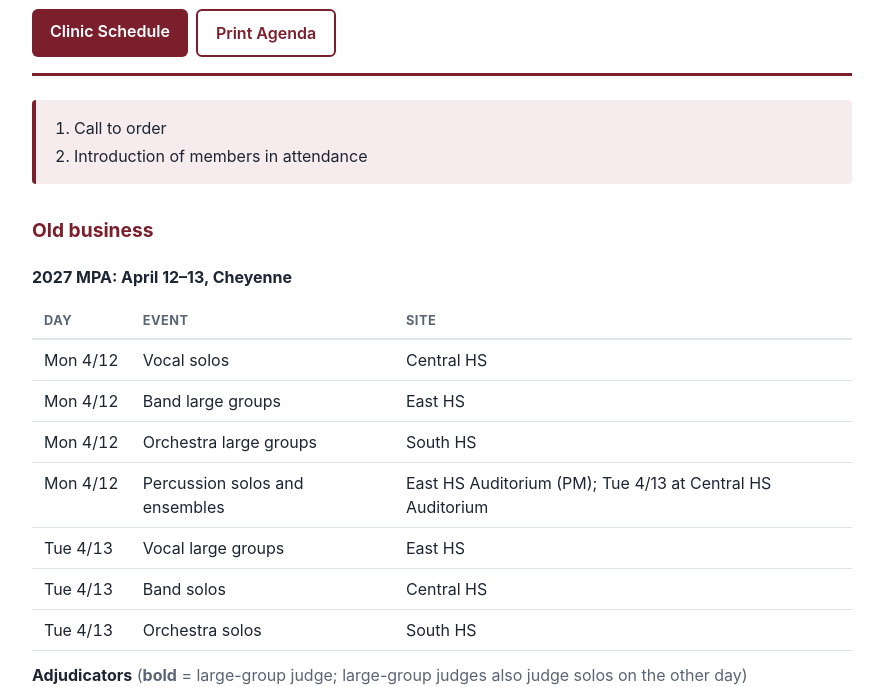
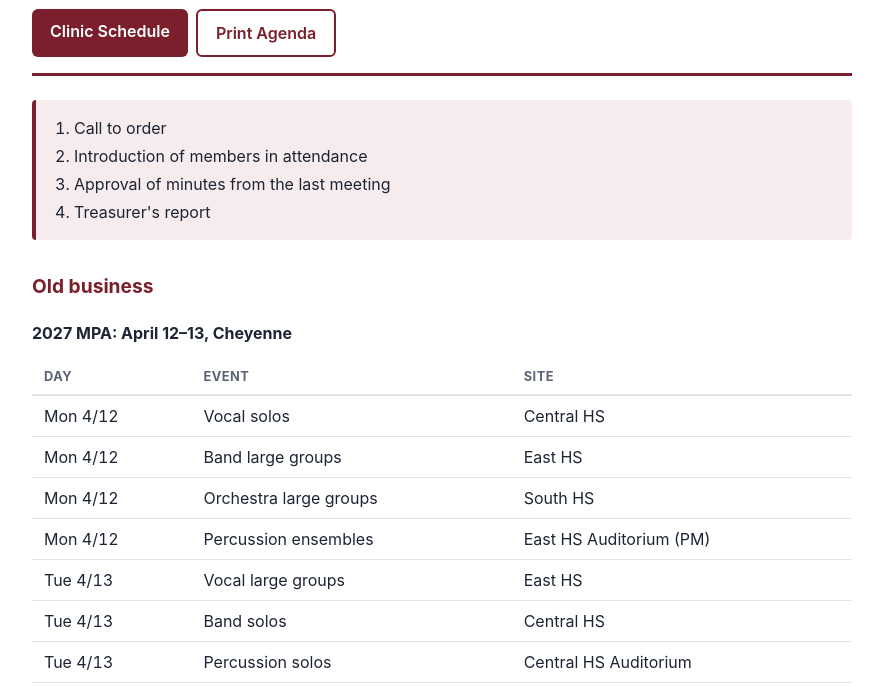
Before and after one commit to btschu/district-clinic-meeting-agenda, a plain HTML site: page index.html in a window 1280 px wide. Shown: the part 117-804 px from the top of the page, without its empty margins (198-1081 px from the left). Drawn offline with Linux system fonts and the light colour scheme.

Commit message:
Agenda: split percussion, add minutes/treasurer, next meeting
Co-Authored-By: Claude Opus 5.5 <noreply@anthropic.com>

```diff
--- a/index.html
+++ b/index.html
@@ -151,6 +151,8 @@
   <ol>
     <li>Call to order</li>
     <li>Introduction of members in attendance</li>
+    <li>Approval of minutes from the last meeting</li>
+    <li>Treasurer's report</li>
   </ol>
 </div>
 
@@ -164,9 +166,10 @@
     <tr><td class="nowrap">Mon 4/12</td><td>Vocal solos</td><td>Central HS</td></tr>
     <tr><td class="nowrap">Mon 4/12</td><td>Band large groups</td><td>East HS</td></tr>
     <tr><td class="nowrap">Mon 4/12</td><td>Orchestra large groups</td><td>South HS</td></tr>
-    <tr><td class="nowrap">Mon 4/12</td><td>Percussion solos and ensembles</td><td>East HS Auditorium (PM); Tue 4/13 at Central HS Auditorium</td></tr>
+    <tr><td class="nowrap">Mon 4/12</td><td>Percussion ensembles</td><td>East HS Auditorium (PM)</td></tr>
     <tr><td class="nowrap">Tue 4/13</td><td>Vocal large groups</td><td>East HS</td></tr>
     <tr><td class="nowrap">Tue 4/13</td><td>Band solos</td><td>Central HS</td></tr>
+    <tr><td class="nowrap">Tue 4/13</td><td>Percussion solos</td><td>Central HS Auditorium</td></tr>
     <tr><td class="nowrap">Tue 4/13</td><td>Orchestra solos</td><td>South HS</td></tr>
   </tbody>
 </table>
@@ -317,6 +320,9 @@
   <li>Items from the floor</li>
 </ul>
 
+<h2>Next meeting</h2>
+<p>January 2027 at All-State in Evanston (date and time to be announced). We'll set the date for the 2028 SE Junior High Band/Jazz Band Festival there.</p>
+
 <h2>Adjourn</h2>
 <p class="signoff">Thank you,<br><strong>Brandon Schumacher</strong>, Southeast District President</p>
 
```
